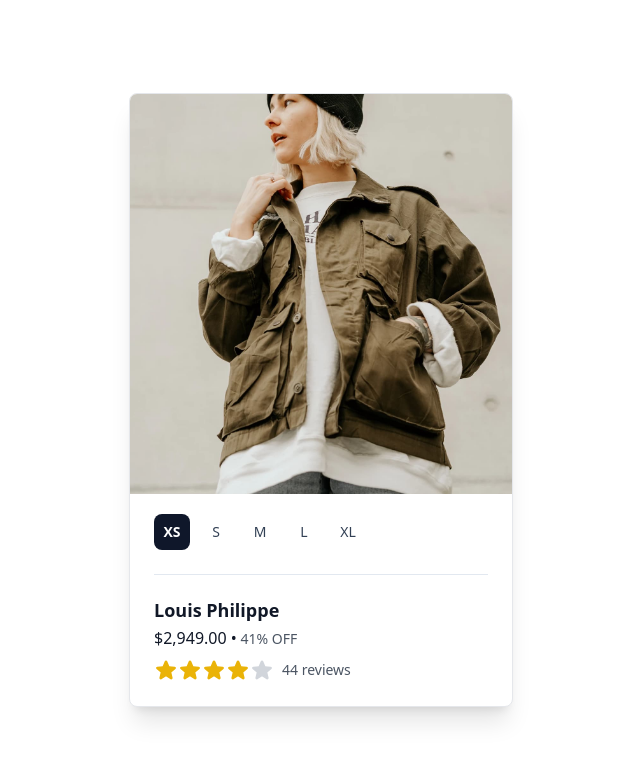
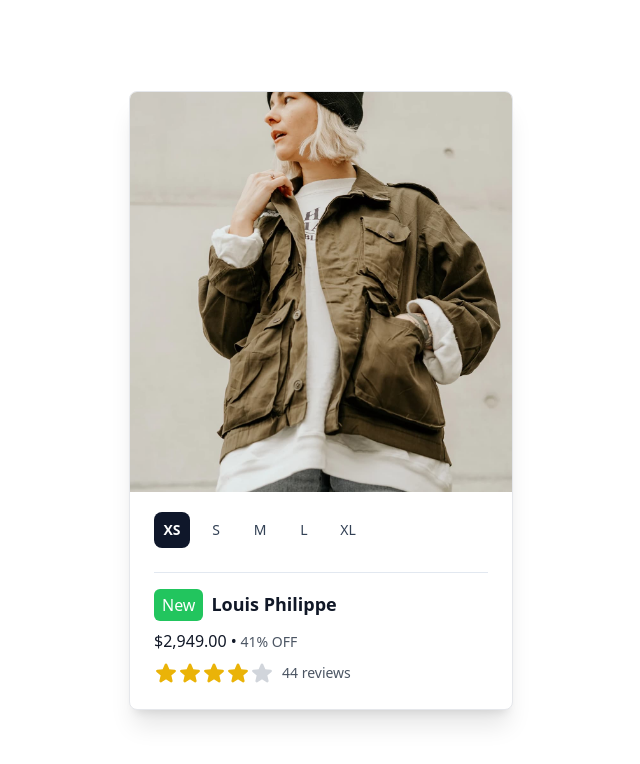
Before and after one commit to umar-developer-01/React-Tailwind, a React (Create React App) app in the folder product-component/: page / in a window 1280 px wide. Shown: the top 764 px of the page, without its empty margins (319-959 px from the left). Built offline with nearby package versions, Linux system fonts and the light colour scheme.

Commit message:
added new badge

```diff
--- a/product-component/src/components/peerproduct.tsx
+++ b/product-component/src/components/peerproduct.tsx
@@ -22,7 +22,8 @@
             <div className="bg-white w-96 flex flex-col gap-2 shadow-xl rounded-lg overflow-hidden border">
                 <img src={Jacket} alt="Jacket" className="h-[400px] w-96 object-cover object-center" />
                 <div className="p-6 pt-2">
-                    <div className="flex items-baseline mt-1 mb-6 pb-6 border-b border-slate-200">
+
+                    <div className="mt-1 flex items-baseline mb-4 pb-6 border-b border-slate-200">
                         <div className="space-x-2 flex text-sm">
                             {['xs', 's', 'm', 'l', 'xl'].map((size) => (
                                 <label key={size}>
@@ -41,8 +42,12 @@
                             ))}
                         </div>
                     </div>
-                    <h4 className="font-semibold text-lg leading-tight truncate">Louis Philippe</h4>
-                    <div className="mt-1">
+                    <div className="mb-1 flex items-baseline mt-1">
+                        <span className="bg-green-500 text-white text-sx px-2 py-1 inline-block rounded-md">New</span>
+                        <h4 className="ml-2 font-semibold text-lg leading-tight truncate">Louis Philippe</h4>
+                    </div>
+
+                    <div className="mt-2">
                         $2,949.00 &bull;
                         <span className="text-gray-600 text-sm"> 41% OFF</span>
                     </div>
--- a/product-component/src/components/renderStars.tsx
+++ b/product-component/src/components/renderStars.tsx
@@ -1,4 +1,4 @@
-import React, { useMemo } from "react";
+import React, { useRef, useEffect } from "react";
 import StarSVG from "./starSVG";
 
 //  props type
@@ -8,17 +8,23 @@
 
 // RenderStars Component
 const RenderStars: React.FC<RenderStarsProps> = ({ rating }) => {
-    const stars = useMemo(() => {
-        return Array.from({ length: 5 }, (_, index) => (
-            <StarSVG key={index} filled={index < rating} />
-        ));
-    }, [rating]);
+    const renderCount = useRef(0);
+
+    useEffect(() => {
+        // This effect runs after each render
+        renderCount.current += 1;
+    });
+
+    console.log("count how many times this component got re-rendered", renderCount);
     return (
         <>
-            {stars}
+            {Array.from({ length: 5 }, (_, index) => (
+                <StarSVG key={index} filled={index < rating} />
+            ))}
         </>
     );
 };
 
+
 // Export the RenderStars Component
 export default RenderStars;
```
